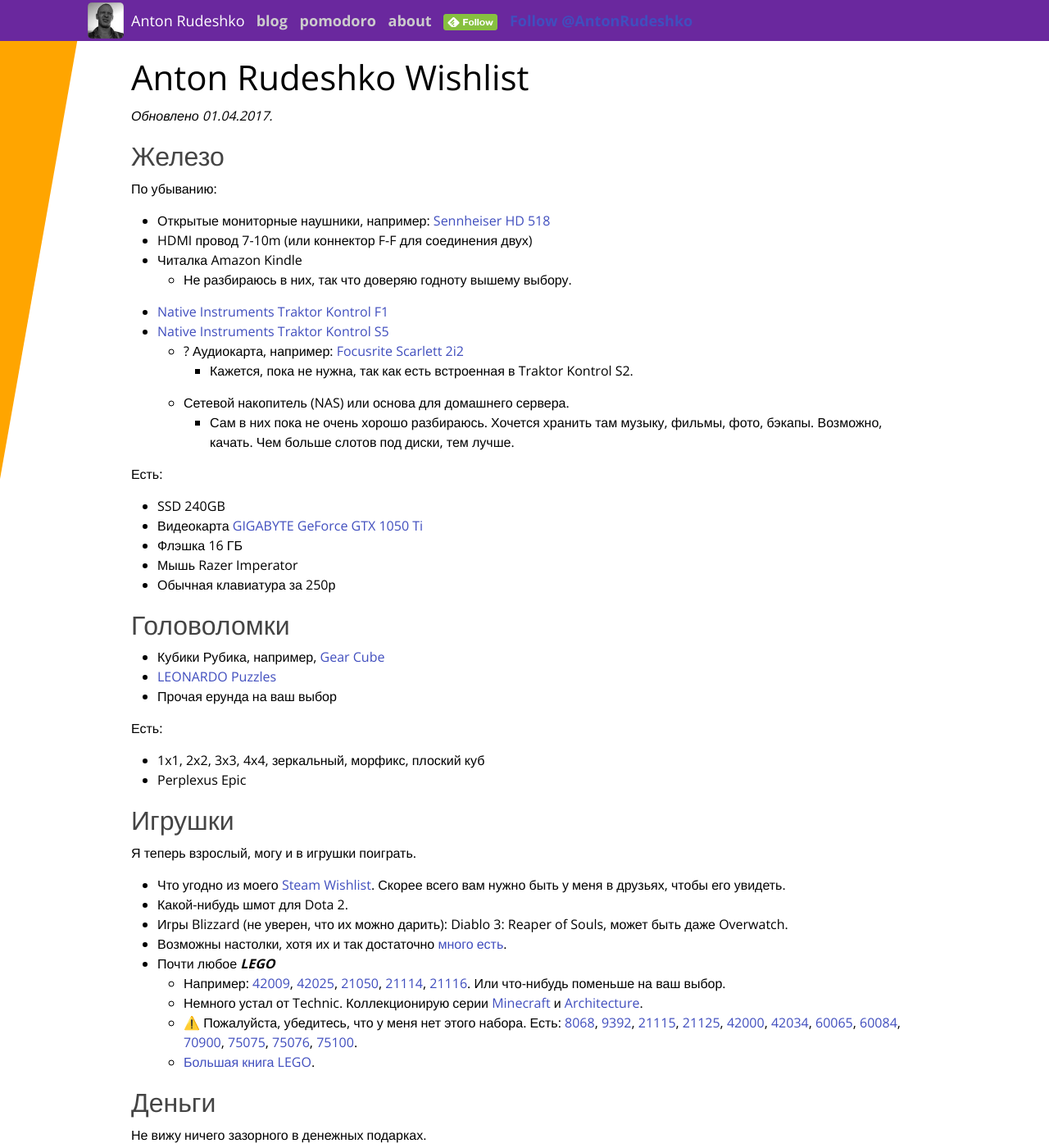
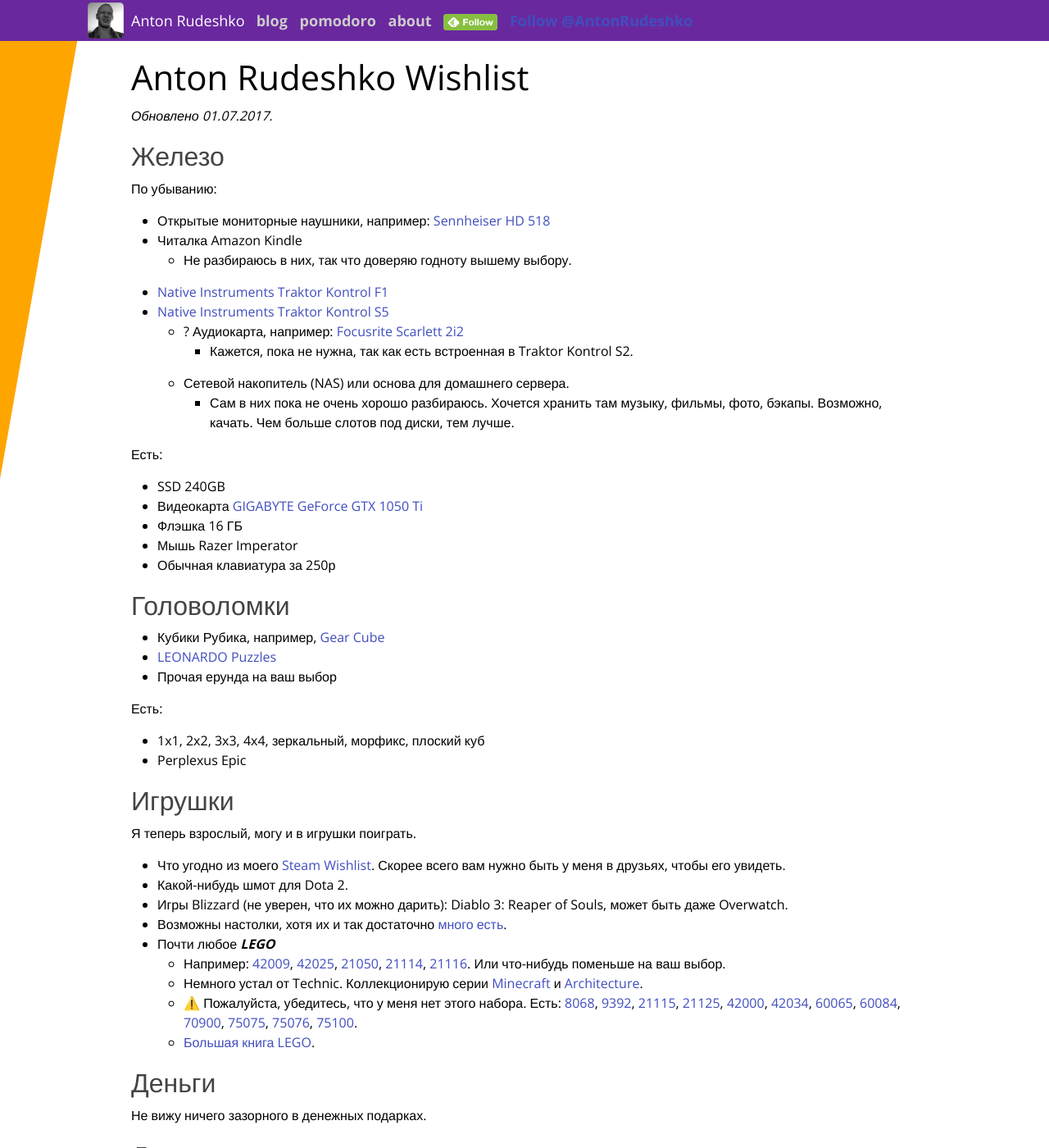
Before and after one commit to anton-rudeshko/anton-rudeshko.github.io, a Jekyll site: the page built from wishlist/index.md, in a window 1280 px wide and 1400 px high. Shown: the whole window at 82% size. Built offline with Jekyll 4.4.1, drawn with Linux system fonts in a browser that asks for light colours; comment, search, counter and statistics services are not loaded; some of the changed text lies outside the part shown.

Commit message:
Updated wishlist

```diff
--- a/wishlist/index.md
+++ b/wishlist/index.md
@@ -5,14 +5,13 @@ title: Anton Rudeshko Wishlist
 
 # Anton Rudeshko Wishlist
 
-*Обновлено 01.04.2017.*
+*Обновлено 01.07.2017.*
 
 ## Железо
 
 По убыванию:
 
   * Открытые мониторные наушники, например: [Sennheiser HD 518][hd-518]
-  * HDMI провод 7-10m (или коннектор F-F для соединения двух)
   * Читалка Amazon Kindle
     * Не разбираюсь в них, так что доверяю годноту вышему выбору.
   * [Native Instruments Traktor Kontrol F1][ni-kontrol-f1]
```
Also changed, not shown: other parts of wishlist/index.md (+0 -1 lines).
